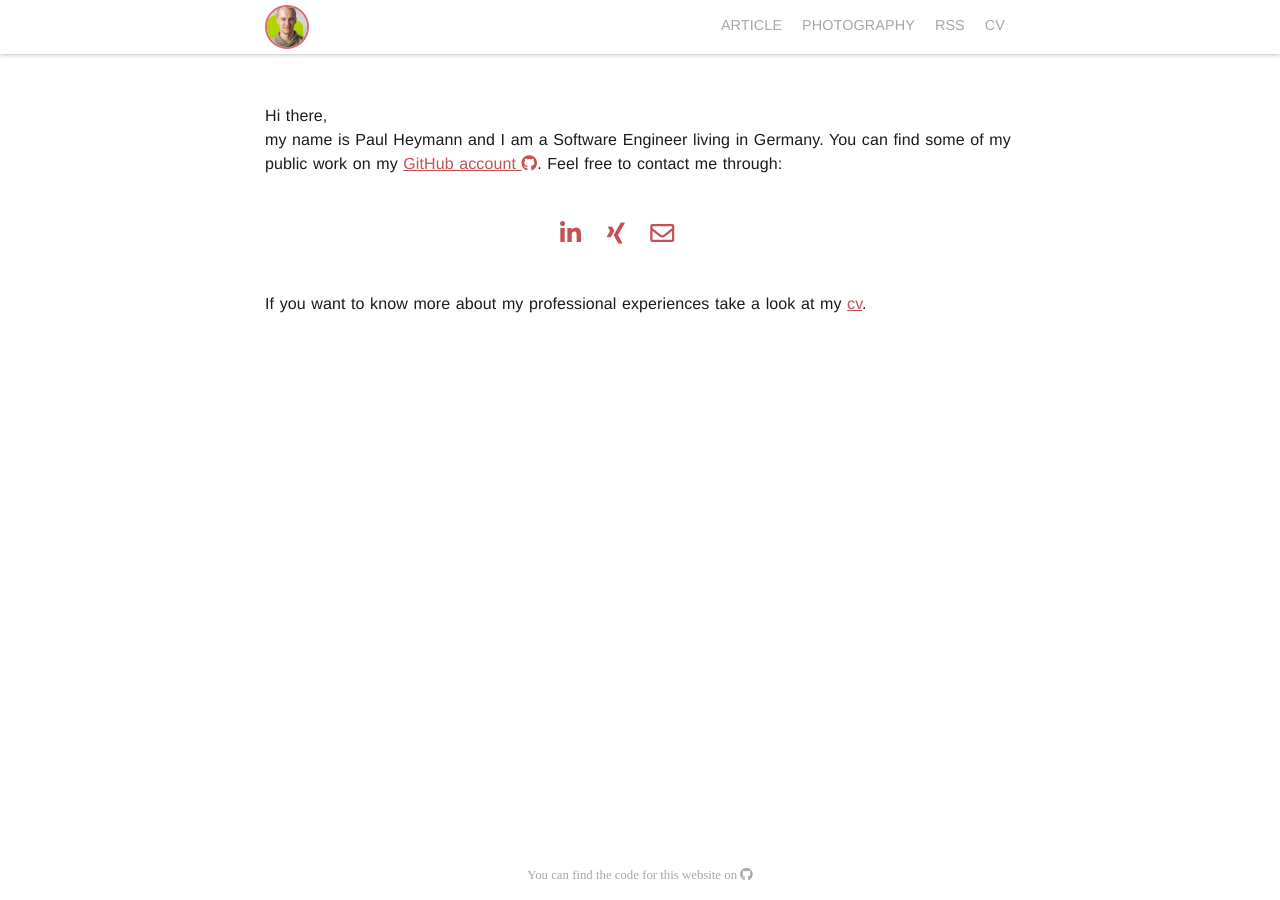
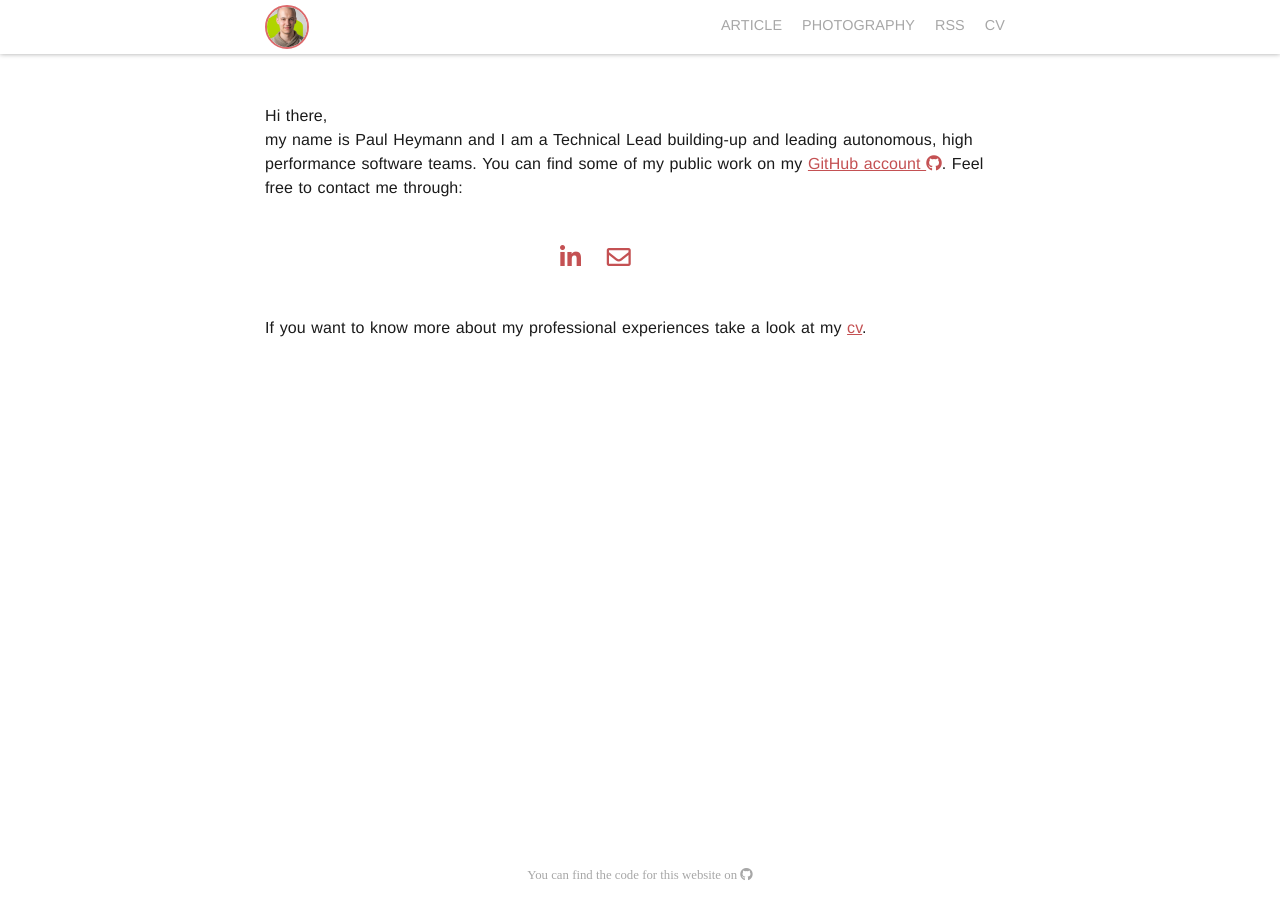
Before and after one commit to pheymann/paulheymann-website, a Jekyll site: the page built from index.md, in a window 1280 px wide. Built offline with Jekyll 4.4.1, drawn with Linux system fonts in a browser that asks for light colours; nearby versions of some CDN libraries.

Commit message:
Update index.md

```diff
--- a/index.md
+++ b/index.md
@@ -3,12 +3,11 @@ layout: home
 ---
 
 Hi there,<br/>
-my name is Paul Heymann and I am a Software Engineer living in Germany. You can find some of my public work on my <a href="https://github.com/pheymann">GitHub account <i class="fab fa-github"></i></a>. Feel free to contact me through:
+my name is Paul Heymann and I am a Technical Lead building-up and leading autonomous, high performance software teams. You can find some of my public work on my <a href="https://github.com/pheymann">GitHub account <i class="fab fa-github"></i></a>. Feel free to contact me through:
 
 <div class="contact-options">
   <ul>
     <li><a href="https://www.linkedin.com/in/paul-h-6b4a53144"><i class="fab fa-linkedin-in"></i></a></li>
-    <li><a href="https://www.xing.com/profile/Paul_Heymann"><i class="fab fa-xing"></i></a></li>
     <li><a href="mailto:blog@paulheymann.de"><i class="far fa-envelope"></i></a></li>
   </ul>
   <div class="clearfix"></div>
```
